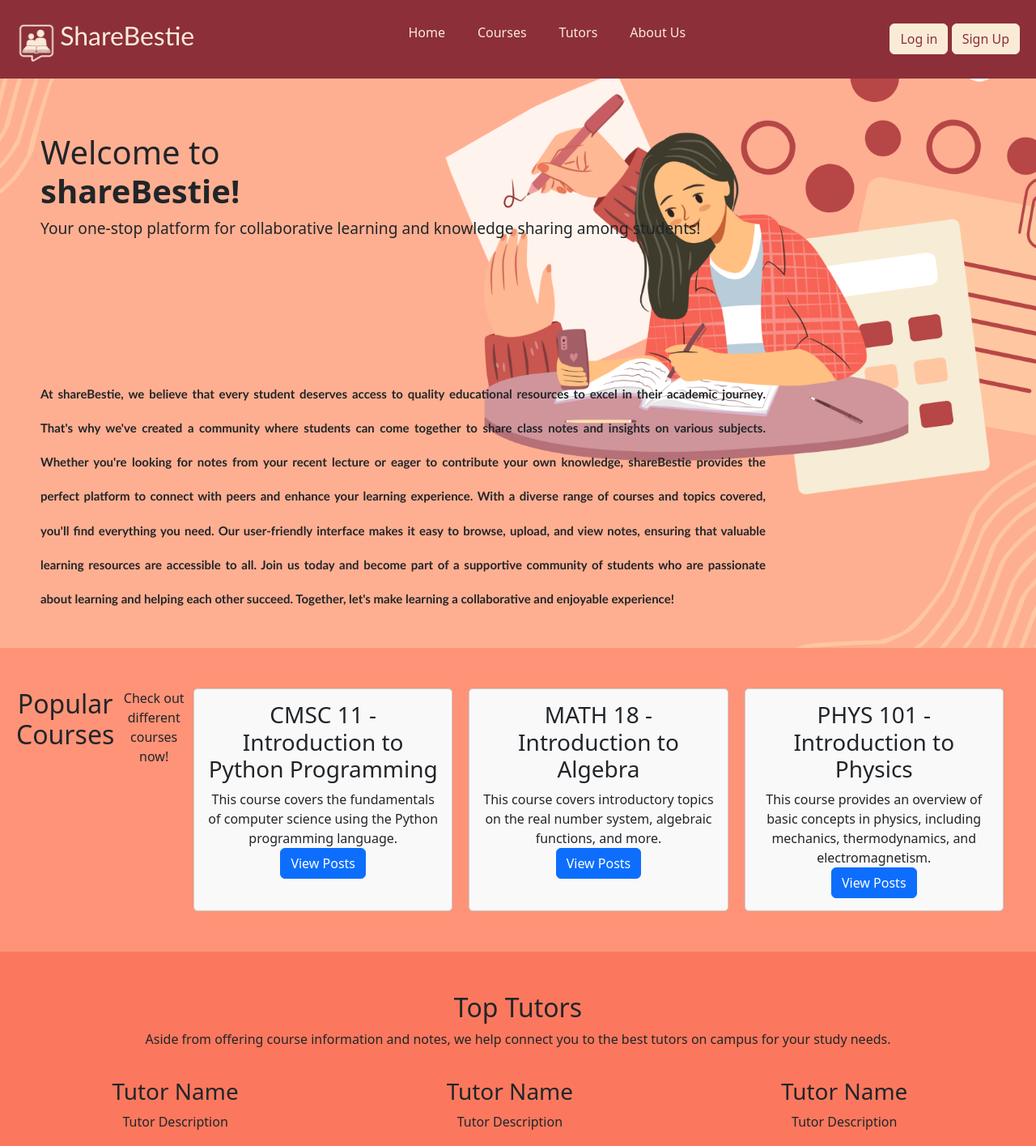
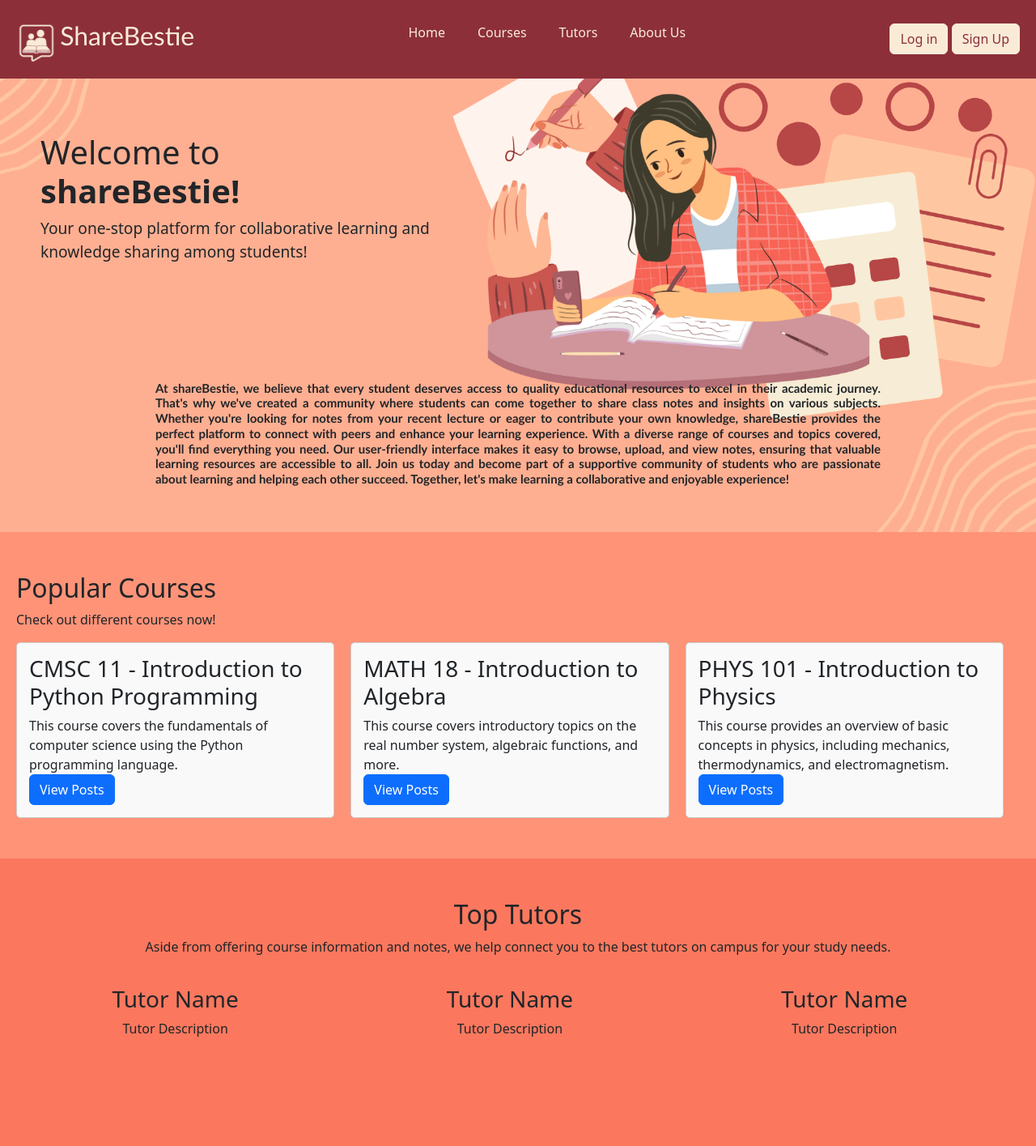
Before and after one commit to RedRogue10/shareBestie, a PHP site: page /home.php in a window 1280 px wide. Shown: the top 1415 px of the page at 81% size. Run offline with PHP 8.4, Linux system fonts and the light colour scheme.

Commit message:
Update styles.css

```diff
--- a/styles.css
+++ b/styles.css
@@ -64,41 +64,55 @@ nav ul li a:hover {
 }
 
 /* Welcome Section */
+/* Welcome Section */
 .section1 {
-    height: 100vh; /* Adjusted height to fill the viewport */
+    height: auto; /* Adjusted height to fit content */
     padding-top: 100px; /* Add padding top to compensate for the fixed header */
     background-image: url(section1.display.png);
     background-size: cover;
     background-position: center;
     display: flex;
-    flex-direction: column; /* Arrange items vertically */
-    justify-content: flex-start; /* Align items to the top */
-    align-items: flex-start; /* Align items to the left */
-    text-align: left; /* Align text to the left */
-    background-color: #FFAF91;
+    flex-direction: column; /* Align items vertically */
+    align-items: flex-start; /* Align items to the start */
+    padding-bottom: 20px; /* Adjusted padding for spacing */
 }
 
 .section1 .welcome-content {
-    margin-left: 50px; /* Adjust margin to move content away from the left edge */
+    width: 40%;
+    margin-left: 50px;
 }
 
-.section1 .introduction {
-    margin-top: auto; /* Push the introduction content to the bottom */
-    margin-left: 50px; /* Adjust margin to move content away from the left edge */
+.section1 .welcome-heading {
+    border-bottom: 5px solid maroon; /* Add border only to the heading */
+    padding-bottom: 10px; /* Add some padding to separate the border from the text */
+}
+
+}
+
+.section1 h1{
+    border-style: solid;
+}
+
+.introduction {
+    margin-top: auto;
+    width: 60%%;
+    padding-bottom: 20px;
 }
 
 .section1 .introduction p{
+    line-height: 1.25;
     text-align: justify;
     font-size: 15px;
 }
 
 /* Top Courses Section */
-#section2 {
+.section2 {
     display: flex; /* Use flexbox */
+    flex-direction: column;
     overflow-x: auto; /
     height: 100vh; /* Set height to 100% of viewport height */
     padding: 50px 20px; /* Add padding */
-    text-align: center; /* Center align text */
+    align-items: : center; /* Center align text */
     background-color: #FF9377; /* Background color */
 }
 
@@ -148,8 +162,8 @@ nav ul li a:hover {
 .tutor-list {
     display: flex; /* Use flexbox to create horizontal layout */
     flex-wrap: nowrap; /* Prevent wrapping */
-    overflow-x: auto; /* Add horizontal scrolling if needed */
-    padding: 20px 0; /* Add padding as needed */
+    overflow-x: auto;
+    padding: 20px 0;
 }
 
 .tutor {
```
